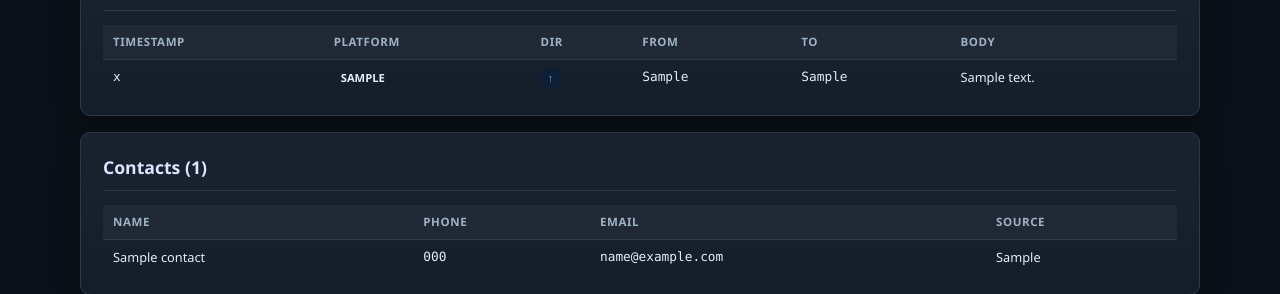
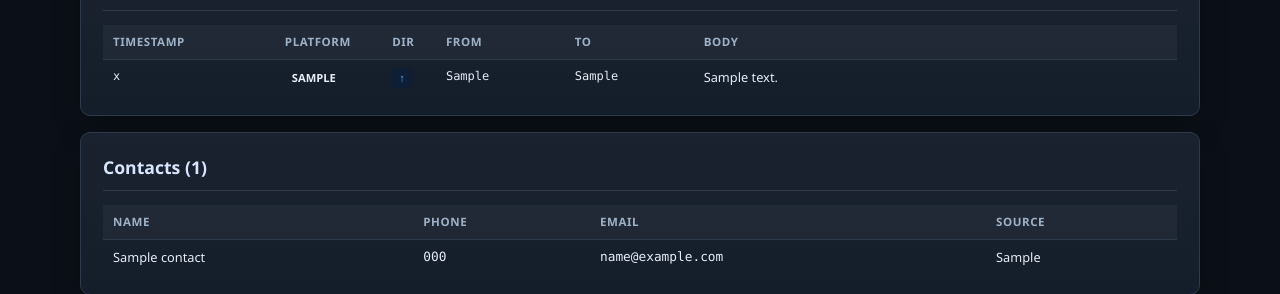
Before and after one commit to yusufbuali/MobileTrace, a Flask app: page /api/cases/1/report in a window 1280 px wide. Shown: the part 1928-2222 px from the top of the page. Run offline with Flask 3, Linux system fonts and the light colour scheme; tables that the repository leaves empty hold one stand-in row (values such as "Sample post"); data that the repository does not hold is empty.

Commit message:
fix(pdf): messages table body column fully visible in WeasyPrint
- Add <colgroup> with explicit column widths (Body gets 45%)
- Set table-layout:fixed in @media print so columns respect widths
- Remove white-space:nowrap from timestamp (was competing for space)
- Add word-break:break-word on body cell, break-all on sender/recipient
- Override overflow-x:auto wrapper (ignored/clipping in WeasyPrint)

Co-Authored-By: Claude Sonnet 4.6 <noreply@anthropic.com>

```diff
--- a/templates/report.html
+++ b/templates/report.html
@@ -334,6 +334,13 @@
   p, li { orphans: 3; widows: 3; }
   .analysis-card  { page-break-inside: avoid; }
 
+  /* Messages table — fixed layout so Body column gets allocated space */
+  #messages-table { table-layout: fixed !important; width: 100% !important; }
+  #messages-table td { white-space: normal !important; word-break: break-word; }
+
+  /* Remove overflow wrappers (ignored by WeasyPrint, cause clipping) */
+  div[style*="overflow-x"] { overflow: visible !important; }
+
   /* Hide D3 graph — JS doesn't execute in WeasyPrint */
   .graph-container, #graph { display: none !important; }
 }
@@ -655,19 +662,27 @@
   <div class="panel">
     <h2>Messages ({{ messages | length }})</h2>
     <div style="overflow-x:auto">
-    <table class="data-table">
+    <table class="data-table" id="messages-table">
+      <colgroup>
+        <col style="width:16%"><!-- Timestamp -->
+        <col style="width:10%"><!-- Platform -->
+        <col style="width:5%"> <!-- Dir -->
+        <col style="width:12%"><!-- From -->
+        <col style="width:12%"><!-- To -->
+        <col style="width:45%"><!-- Body -->
+      </colgroup>
       <thead>
         <tr><th>Timestamp</th><th>Platform</th><th>Dir</th><th>From</th><th>To</th><th>Body</th></tr>
       </thead>
       <tbody>
       {% for m in messages %}
         <tr>
-          <td style="white-space:nowrap" class="mono">{{ m.timestamp or '—' }}</td>
+          <td class="mono" style="font-size:0.75rem">{{ m.timestamp or '—' }}</td>
           <td><span class="badge badge-{{ m.platform }}">{{ m.platform }}</span></td>
           <td><span class="badge badge-{{ 'in' if m.direction == 'incoming' else 'out' }}">{{ '↓' if m.direction == 'incoming' else '↑' }}</span></td>
-          <td class="mono">{{ m.sender or '—' }}</td>
-          <td class="mono">{{ m.recipient or '—' }}</td>
-          <td>{{ m.body or '' }}</td>
+          <td class="mono" style="font-size:0.75rem;word-break:break-all">{{ m.sender or '—' }}</td>
+          <td class="mono" style="font-size:0.75rem;word-break:break-all">{{ m.recipient or '—' }}</td>
+          <td style="word-break:break-word">{{ m.body or '' }}</td>
         </tr>
       {% endfor %}
       </tbody>
```
